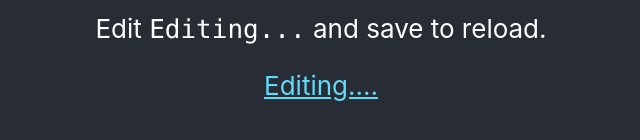
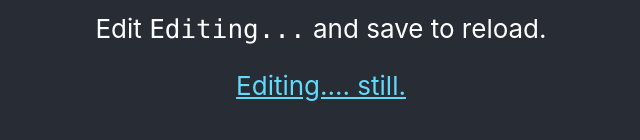
Before and after one commit to stephonpatton/pstech-live, a React (Create React App) app: page / in a window 1280 px wide. Shown: the part 516-656 px from the top of the page, without its empty margins (319-959 px from the left). Built offline with nearby package versions, Linux system fonts and the light colour scheme.

Commit message:
- Working on hosting issues still

```diff
--- a/src/App.js
+++ b/src/App.js
@@ -16,7 +16,7 @@ function App() {
               target="_blank"
               rel="noopener noreferrer"
           >
-            Editing....
+            Editing.... still.
           </a>
         </header>
       </div>
```
